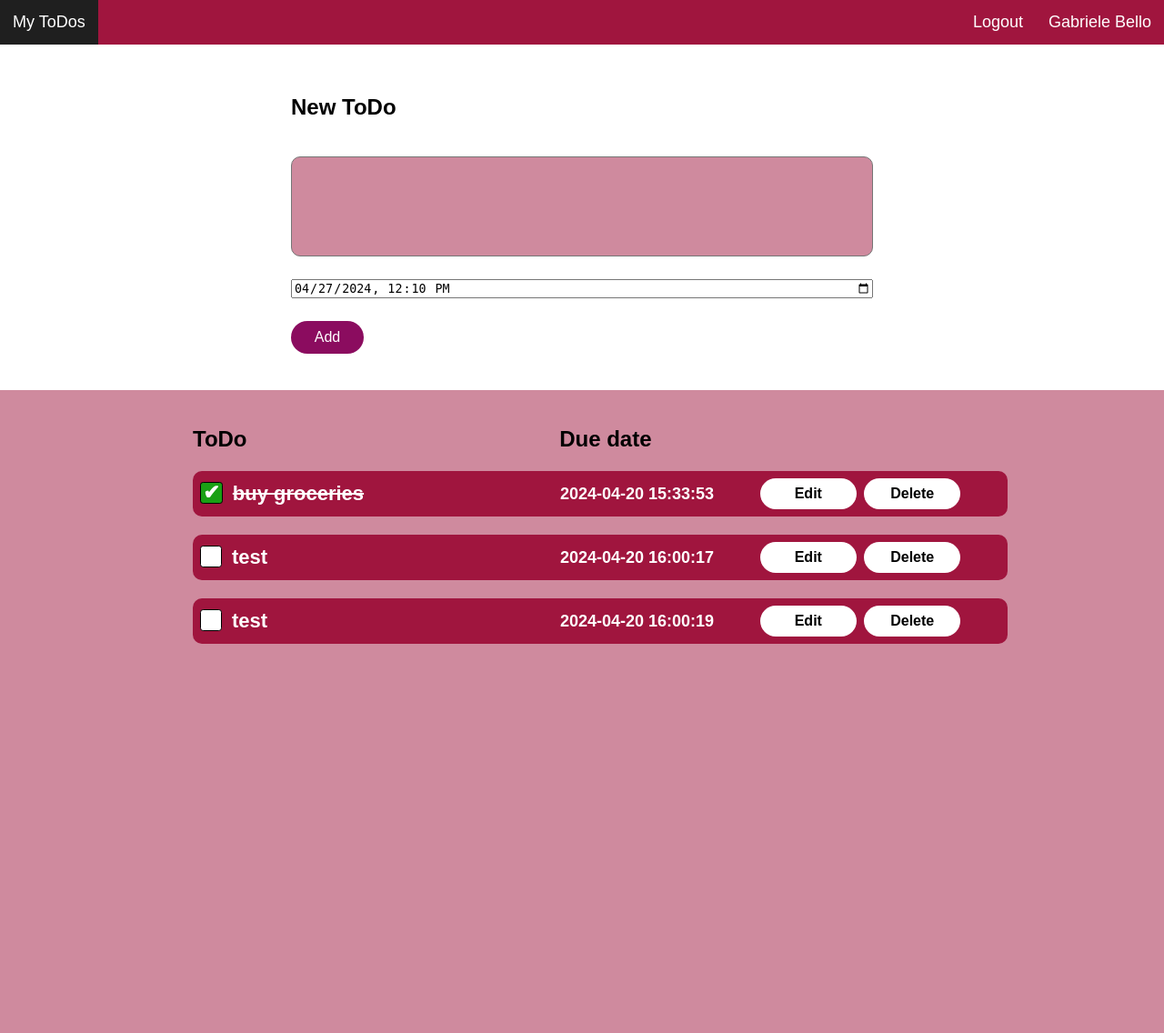
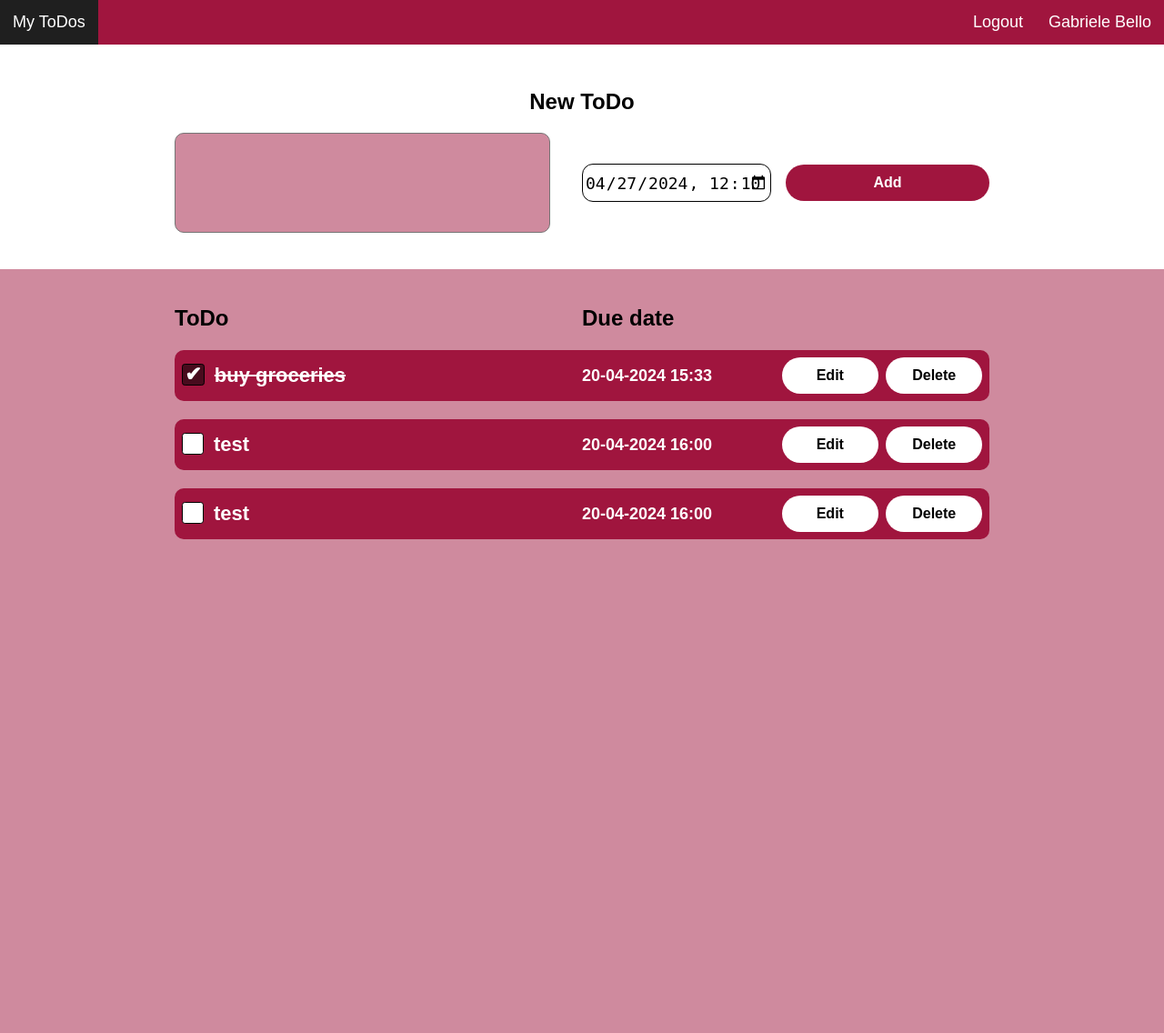
Before and after one commit to gabrielebelloo/ToDo, a Flask app: page / in a window 1280 px wide. Shown: the whole page at 91% size. Before the commit the page ends 708 px from the top, so only its background shows below. Run offline with Flask 3, Linux system fonts and the light colour scheme; a user stored in the database is signed in.

Commit message:
Adjust CSS and add function for date formatting

```diff
--- a/app/views.py
+++ b/app/views.py
@@ -165,3 +165,12 @@ def checkbox():
       db.session.commit()
 
   return jsonify({})
+
+
+@views.context_processor
+def my_utility_processor():
+
+  def convert_date(date):
+    return date.strftime("%d-%m-%Y %H:%M")
+
+  return dict(convert_date=convert_date)
--- a/static/styles/buttons.css
+++ b/static/styles/buttons.css
@@ -1,33 +1,27 @@
-.main-button {
-  background-color: #8b0c5f;
-  color: #ffffff;
+.main-button, .sec-button {
+  height: 40px;
   border: none;
-  width: 80px;
-  height: 36px;
-  border: none;
-  border-radius: 18px;
-  font-size: 16px;
-  cursor: pointer;
-  transition: all 0.1s;
-  font-weight: 500;
-}
-
-.main-button:hover {
-  background-color: rgb(114, 12, 78);
-}
-
-.sec-button {
-  background-color: #ffffff;
-  color: #000000;
-  border: none;
-  height: 34px;
-  border-radius: 18px;
+  border-radius: 20px;
   font-size: 16px;
   cursor: pointer;
   transition: all 0.1s;
   font-weight: 600;
 }
 
+.main-button {
+  background-color: #A0153E;
+  color: #ffffff;
+}
+
+.main-button:hover {
+  background-color: #750f2e;
+}
+
+.sec-button {
+  background-color: #ffffff;
+  color: #000000;
+}
+
 .sec-button:hover {
   background-color: #ebebeb;
 }
--- a/static/styles/forms.css
+++ b/static/styles/forms.css
@@ -1,9 +1,22 @@
-.form, .todo-form {
+.todo-form-div {
   display: flex;
   flex-direction: column;
-  margin-left: 25%;
-  margin-right: 25%;
-  row-gap: 40px;
+  align-items: center;
+  width: 100%;
+}
+
+.todo-form {
+  display: grid;
+  grid-template-columns: 50% 25% 25%;
+  width: 70%;
+  justify-content: center;
+  align-items: center;
+}
+
+.todo-form div {
+  display: flex;
+  justify-content: center;
+  align-items: center;
 }
 
 .email-container, .username-container, .password-container, .fullname-container {
@@ -17,9 +30,9 @@ label {
   font-weight: bold;
 }
 
-.todo-form textarea {
+.todo-textarea {
   background-color: #CF8A9E;
-  font-size: 22px;
+  font-size: 20px;
   font-weight: bold;
   color: black;
   font-family: Arial, Helvetica, sans-serif;
@@ -28,18 +41,8 @@ label {
   height: 100px;
   border-radius: 10px;
   padding: 4px;
+  width: 90%;
   outline: none;
-}
-
-.todo-form h1 {
-  margin: 0;
-  font-size: 24px;
-}
-
-.todo-form form {
-  display: flex;
-  flex-direction: column;
-  row-gap: 25px;
 }
 
 .form-input {
@@ -58,7 +61,7 @@ label {
 }
 
 .form-input::placeholder {
-  color: #ff2db6;
+  color: #ff3030;
 }
 
 input:-webkit-autofill,
--- a/static/styles/general.css
+++ b/static/styles/general.css
@@ -1,20 +1,22 @@
-body {
+html, body {
   font-family: Arial, Helvetica, sans-serif;
   margin: 0;
+  height: 100%;
 }
 
 .bottom-div {
   background-color: #CF8A9E;
   margin-top: 40px;
   padding-top: 40px;
-  height: 500px;
   display: flex;
   flex-direction: column;
   align-items: center;
   row-gap: 5px;
+  height: 100%;
 }
 
 section {
   margin-top: 40px;
-  padding-top: 5%;
+  padding-top: 3%;
+  height: 100%;
 }
--- a/static/styles/navbar.css
+++ b/static/styles/navbar.css
@@ -34,7 +34,7 @@
 }
 
 .a:hover {
-  background-color: #8b0c5f;
+  background-color: #750f2e;
 }
 
 .a[href="/my-account"] {
--- a/static/styles/switchers.css
+++ b/static/styles/switchers.css
@@ -1,6 +1,6 @@
 .show {
   display: grid;
-  grid-template-columns: 55% 25% 20%;
+  grid-template-columns: 50% 25% 25%;
 }
 
 .hide {
--- a/static/styles/todos.css
+++ b/static/styles/todos.css
@@ -3,13 +3,13 @@
   flex-direction: column;
   list-style-type: none;
   row-gap: 20px;
-  column-gap: 10px;
   width: 70%;
+  padding-inline-start: 0px;
 }
 
 .todos-list li {
   display: grid;
-  grid-template-columns: 45% 25% 12% 1% 12%;
+  grid-template-columns: 50% 25% 12% 1% 12%;
   align-items: center;
   padding: 8px;
   background-color:#A0153E;
@@ -25,9 +25,8 @@
   font-size: 24px;
   font-weight: bold;
   width: 70%;
-  margin-left: 40px;
   display: grid;
-  grid-template-columns: 45% 55%;
+  grid-template-columns: 50% 50%;
 }
 
 .edit-input {
@@ -42,14 +41,21 @@
   padding: 4px;
   outline: none;
   width: 90%;
+  height: 40px;
 }
 
-.edit-date {
+.todo-date, .edit-date {
   width: 90%;
   border-radius: 12px;
+  font-size: 18px;
+  height: 40px;
   border: none;
-  font-size: 18px;
-  padding-bottom: 34px;
+  padding-left: 2px;
+  padding-right: 2px;
+}
+
+.todo-date {
+  border: 1px solid black;
 }
 
 ::-webkit-calendar-picker-indicator{
@@ -97,11 +103,11 @@
 
 .checkbox-container label:hover::before,
 .checkbox-container input[type="checkbox"]:hover + label::before {
-  background-color: #74e926;
+  background-color: #ff2365;
 }
 
 .checkbox-container input[type="checkbox"]:checked + label::before {
-  background-color: #1aa015;
+  background-color: #480b1d;
   content: "\002714";
   padding-left: 0.1em;
   padding-right: 0.1em;
--- a/templates/dashboard.html
+++ b/templates/dashboard.html
@@ -4,11 +4,11 @@
 
 {% block main %}
 
-<div class="todo-form">
+<div class="todo-form-div">
   <h1>New ToDo</h1>
-  <form method="post" action="/">
-    <textarea name="todo" id="note"></textarea>
-    <input type="datetime-local" name="date" value="{{now}}" min="{{now}}">
+  <form method="post" action="/" class="todo-form">
+    <textarea name="todo" class="todo-textarea"></textarea>
+    <input class="todo-date" type="datetime-local" name="date" value="{{now}}" min="{{now}}">
     <button type="submit" class="main-button">Add</button>
   </form>
 </div>
@@ -38,7 +38,7 @@
           <button class="sec-button" name="button" value="{{ todo.id }}" type="submit" >Save</button>
         </form>
         {% endif %}
-        <div class="date-text date-text-{{todo.id}}">{{todo.date}}</div>
+        <div class="date-text date-text-{{todo.id}}">{{convert_date(todo.date)}}</div>
         <button data-id="{{ todo.id }}" id="editButton" class="edit-button edit-button-{{ todo.id }} sec-button">Edit</button>
         <div></div>
         <button class="sec-button delete-button-{{ todo.id }}" data-id="{{ todo.id }}" id="deleteButton">Delete</button>
```
Also changed, not shown: instance/database.db, 1 other file.
